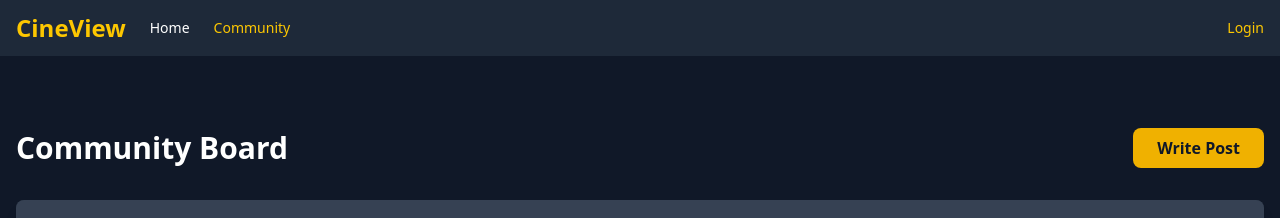
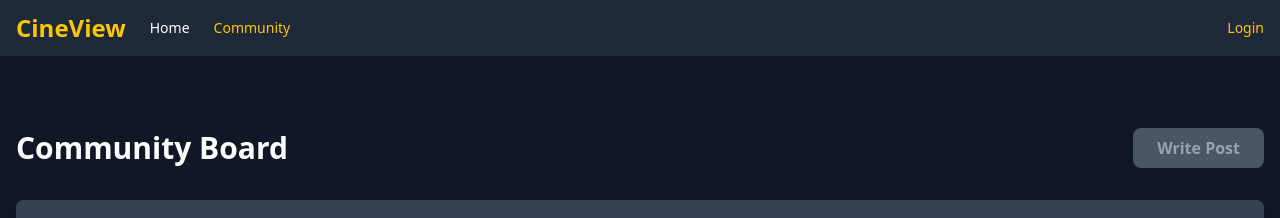
Before and after one commit to Kernel360/hackerthon5-reallyeasy-FE, a React (Vite) app: page / in a window 1280 px wide. Both pictures are taken after a click on the button "Community". Shown: the top 218 px of the page. Built offline with nearby package versions, Linux system fonts and the light colour scheme; no server answers.

Commit message:
vute config 수정

```diff
--- a/src/routes/CommunityPage.tsx
+++ b/src/routes/CommunityPage.tsx
@@ -6,6 +6,7 @@ const CommunityPage: React.FC = () => {
   const setActiveTab = useTabStore((state) => state.setActiveTab);
   const { posts, pagination, searchPosts } = usePostStore();
 
+  const isLoggedIn = !!localStorage.getItem("token");
   const currentPage = pagination?.page ?? 0;
   const totalPages = pagination?.totalPage ?? 1;
 
@@ -18,18 +19,31 @@ const CommunityPage: React.FC = () => {
       searchPosts("FREE", page, 10);
     }
   };
+
   return (
     <div className="py-8">
+      {/* 헤더 */}
       <div className="flex justify-between items-center mb-8">
         <h2 className="text-3xl font-bold">Community Board</h2>
+        {isLoggedIn ? (
           <button
             onClick={() => setActiveTab("create-post")}
-          className="bg-yellow-500 hover:bg-yellow-600 text-gray-900 px-6 py-2 font-semibold transition-colors flex items-center cursor-pointer whitespace-nowrap rounded-lg"
+            className="bg-yellow-500 hover:bg-yellow-600 text-gray-900 px-6 py-2 font-semibold transition-colors rounded-lg"
           >
             Write Post
           </button>
+        ) : (
+          <button
+            disabled
+            className="bg-gray-600 text-gray-400 px-6 py-2 font-semibold rounded-lg cursor-not-allowed"
+            title="로그인 후 작성 가능"
+          >
+            Write Post
+          </button>
+        )}
       </div>
 
+      {/* 게시글 목록 */}
       <div className="bg-gray-800 rounded-lg shadow-lg overflow-hidden">
         <table className="w-full">
           <thead>
@@ -61,11 +75,11 @@ const CommunityPage: React.FC = () => {
         </table>
       </div>
 
-      {/* 페이징 영역 */}
+      {/* 페이지네이션 */}
       <div className="mt-6 flex justify-center space-x-2">
         <button
           onClick={() => handlePageChange(currentPage - 1)}
-          className="px-4 py-2 text-gray-400 hover:text-white transition-colors cursor-pointer"
+          className="px-4 py-2 text-gray-400 hover:text-white transition-colors"
           disabled={currentPage === 0}
         >
           Previous
@@ -85,7 +99,7 @@ const CommunityPage: React.FC = () => {
         ))}
         <button
           onClick={() => handlePageChange(currentPage + 1)}
-          className="px-4 py-2 text-gray-400 hover:text-white transition-colors cursor-pointer"
+          className="px-4 py-2 text-gray-400 hover:text-white transition-colors"
           disabled={currentPage >= totalPages - 1}
         >
           Next
--- a/vite.config.ts
+++ b/vite.config.ts
@@ -11,8 +11,7 @@ export default defineConfig({
     port : 3000,
     proxy: {
       '/api': {
-        target: 'http://localhost:8080',
-        // target: 'http://43.200.171.153:8080',
+        target: 'http://15.164.100.98:8080',
         changeOrigin: true
       }
     }
```
Lines whose indentation alone changed are shown as unchanged.
